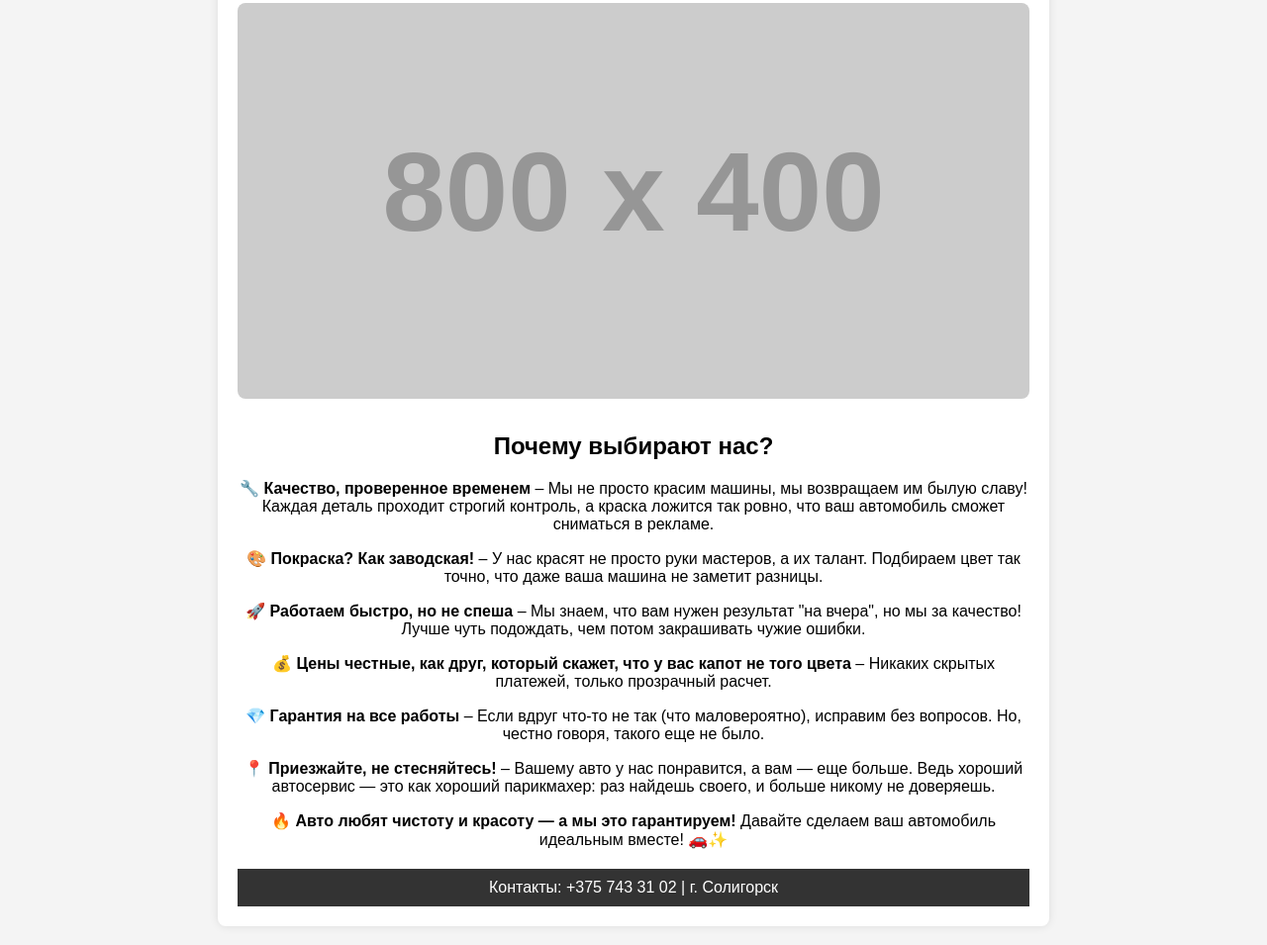
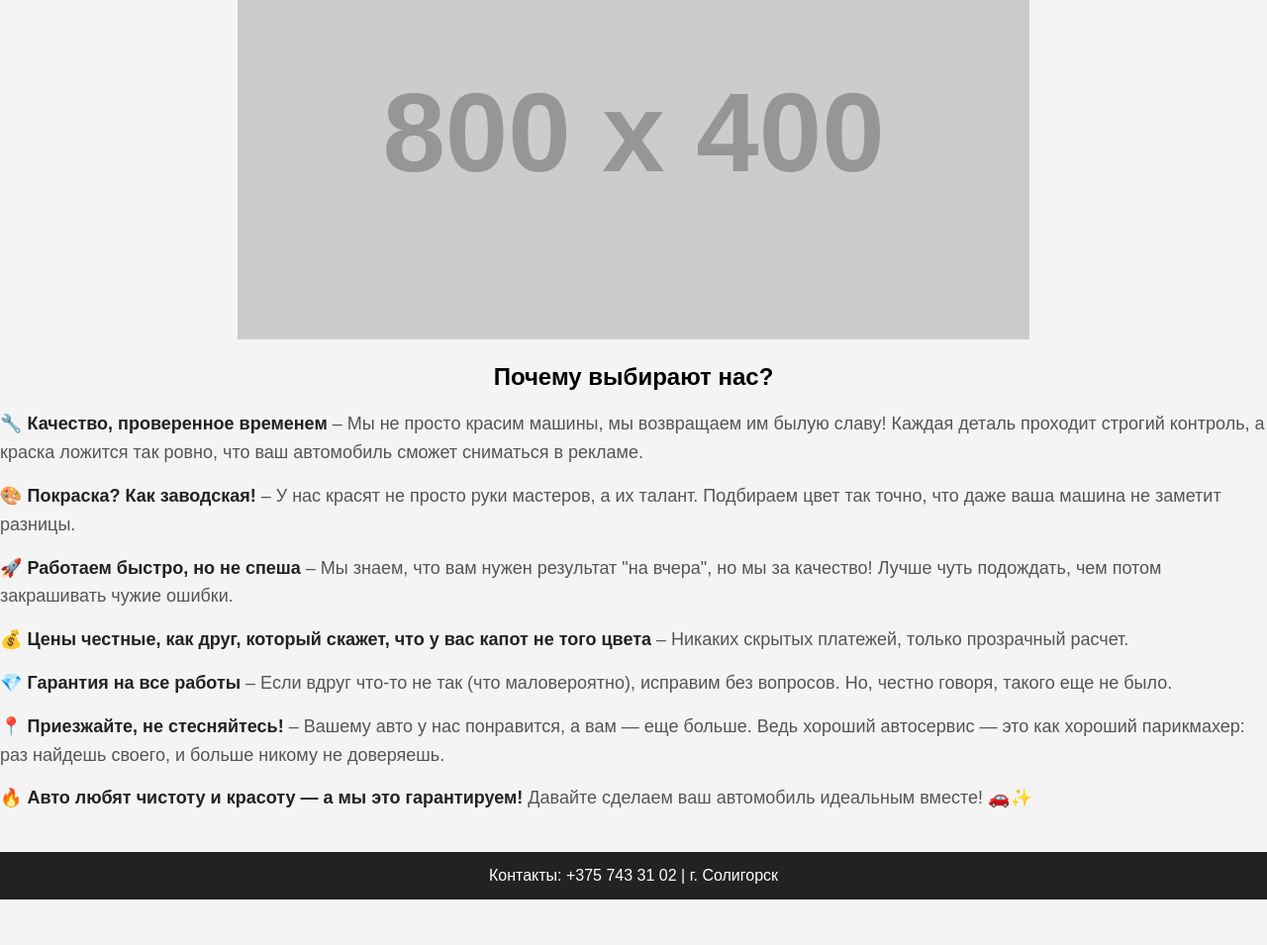
Before and after one commit to viik1980/artem-site, a plain HTML site: page index.html in a window 1280 px wide. Shown: the part 761-1716 px from the top of the page at 99% size. After the commit the page ends 1670 px from the top, so only its background shows below. Drawn offline with Linux system fonts and the light colour scheme; placeholder pictures from the web are drawn by us.

Commit message:
Update index.html

```diff
--- a/index.html
+++ b/index.html
@@ -9,34 +9,62 @@
     font-family: Arial, sans-serif;
     margin: 0;
     padding: 0;
+    background-color: #f4f4f4;
     text-align: center;
-            background-color: #f4f4f4;
 }
+
 header {
     background-color: #333;
     color: white;
     padding: 20px;
-            font-size: 24px;
 }
-        .content {
+
+header h1 {
+    margin: 0;
+    font-size: 28px;
+}
+
+header p {
+    font-size: 18px;
+    margin-top: 10px;
+}
+
+#why-choose-us {
+    background-color: #fff;
+    padding: 40px;
+    border-radius: 10px;
+    box-shadow: 0px 4px 8px rgba(0, 0, 0, 0.1);
+    text-align: center;
     max-width: 800px;
-            margin: 20px auto;
-            padding: 20px;
-            background: white;
-            border-radius: 8px;
-            box-shadow: 0 0 10px rgba(0,0,0,0.1);
+    margin: 40px auto;
 }
-        img {
-            width: 100%;
-            border-radius: 8px;
-            margin-bottom: 10px;
+
+#why-choose-us h2 {
+    color: #333;
+    font-size: 28px;
+    margin-bottom: 20px;
 }
+
+.why-choose-content p {
+    font-size: 18px;
+    color: #555;
+    line-height: 1.6;
+    text-align: left;
+    margin: 15px 0;
+}
+
+.why-choose-content p b {
+    color: #222;
+}
+
 footer {
-            background-color: #333;
+    background-color: #222;
     color: white;
-            padding: 10px;
-            margin-top: 20px;
+    text-align: center;
+    padding: 15px;
+    margin-top: 40px;
 }
+
     </style>
 </head>
 <body>
```
Lines whose indentation alone changed are shown as unchanged.
